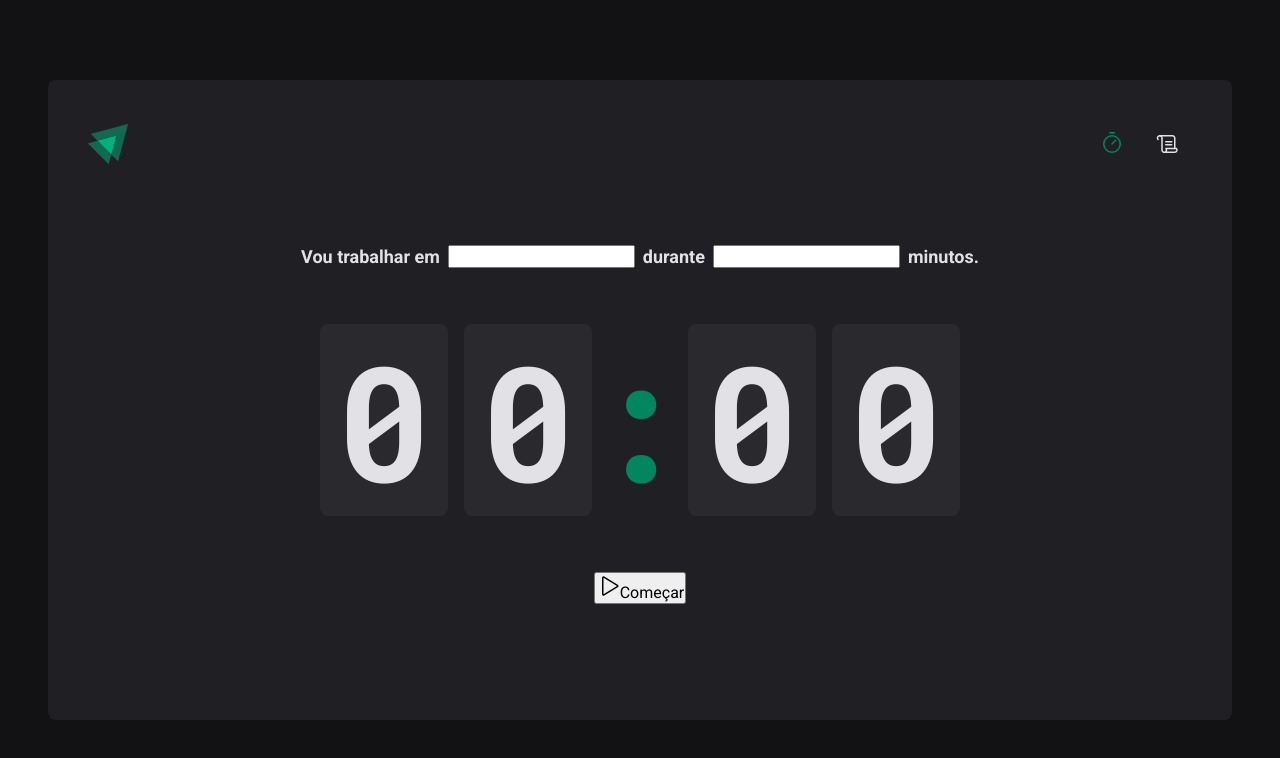
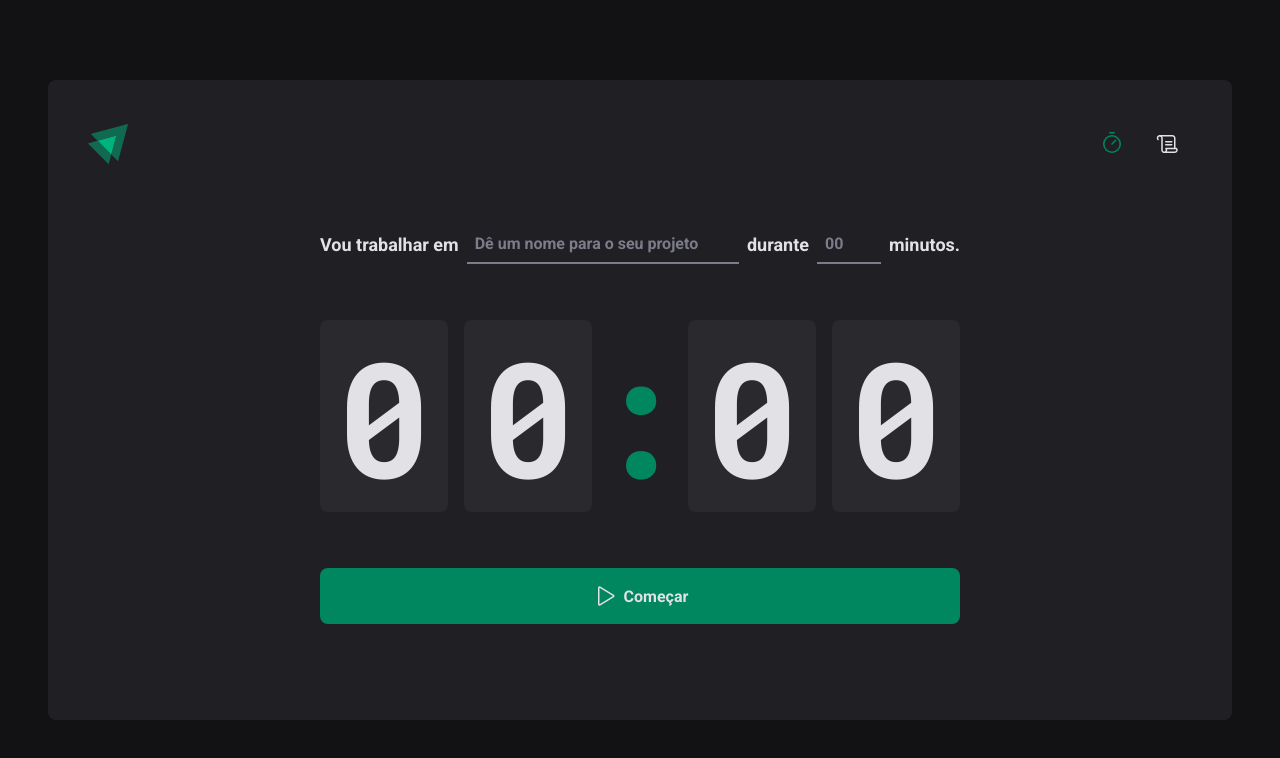
Before and after one commit to guigx7/02-ignite-timer-nf, a React (Vite) app: page / in a window 1280 px wide. Shown: the top 758 px of the page. Built offline with nearby package versions, Linux system fonts and the light colour scheme.

Commit message:
Finalização da Home

```diff
--- a/src/pages/Home/index.tsx
+++ b/src/pages/Home/index.tsx
@@ -3,7 +3,10 @@
   CountdownContainer,
   FormContainer,
   HomeContainer,
+  MinutesAmountImput,
   Separator,
+  StartCountdownButton,
+  TaskInput,
 } from './styles'
 
 export function Home() {
@@ -12,10 +15,14 @@
       <form action="">
         <FormContainer>
           <label htmlFor="task">Vou trabalhar em</label>
-          <input id="task" />
+          <TaskInput id="task" placeholder="Dê um nome para o seu projeto" />
 
           <label htmlFor="minutesAmount">durante</label>
-          <input type="number" id="minutesAmount" />
+          <MinutesAmountImput
+            type="number"
+            id="minutesAmount"
+            placeholder="00"
+          />
 
           <span>minutos.</span>
         </FormContainer>
@@ -30,10 +37,10 @@
           <span>0</span>
         </CountdownContainer>
 
-        <button type="submit">
+        <StartCountdownButton type="submit">
           <Play size={24} />
           Começar
-        </button>
+        </StartCountdownButton>
       </form>
     </HomeContainer>
   )
--- a/src/pages/Home/styles.ts
+++ b/src/pages/Home/styles.ts
@@ -26,6 +26,33 @@
   font-weight: bold;
   flex-wrap: wrap;
 `
+const BaseInput = styled.input`
+  background: transparent;
+  height: 2.5rem;
+  border: 0;
+  border-bottom: 2px solid ${(props) => props.theme['gray-500']};
+  font-weight: bold;
+  font-size: 1.25;
+  padding: 0 0.5rem;
+  color: ${(props) => props.theme['gray-100']};
+
+  &:focus {
+    box-shadow: none;
+    border-color: ${(props) => props.theme['green-500']};
+  }
+
+  &::placeholder {
+    color: ${(props) => props.theme['gray-500']};
+  }
+`
+
+export const TaskInput = styled(BaseInput)`
+  flex: 1;
+`
+
+export const MinutesAmountImput = styled(BaseInput)`
+  width: 4rem;
+`
 
 export const CountdownContainer = styled.div`
   font-family: 'Roboto Mono', monospace;
@@ -51,3 +78,27 @@
   display: flex;
   justify-content: center;
 `
+export const StartCountdownButton = styled.button`
+  width: 100%;
+  border: 0;
+  padding: 1rem;
+  border-radius: 8px;
+  display: flex;
+  align-items: center;
+  justify-content: center;
+  gap: 0.5rem;
+  font-weight: bold;
+  background: ${(props) => props.theme['green-500']};
+  color: ${(props) => props.theme['gray-100']};
+  transition: 0.15s;
+  cursor: pointer;
+
+  &:not(:disabled):hover {
+    background: ${(props) => props.theme['green-700']};
+  }
+
+  &:disabled {
+    opacity: 0.7;
+    cursor: not-allowed;
+  }
+`
```
